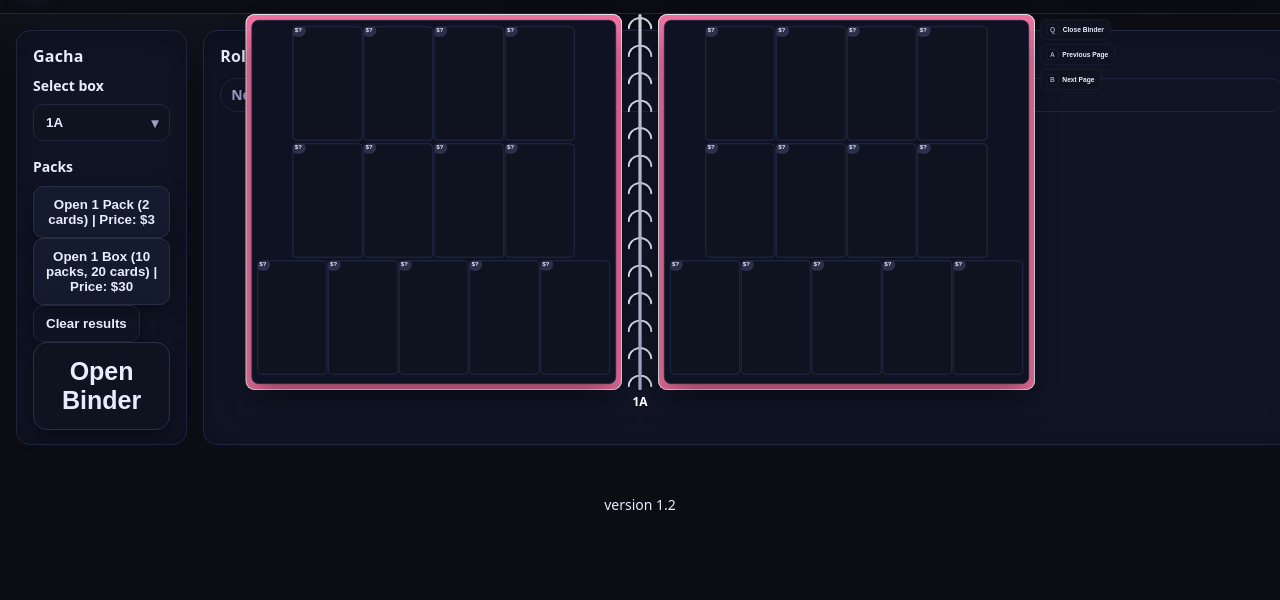
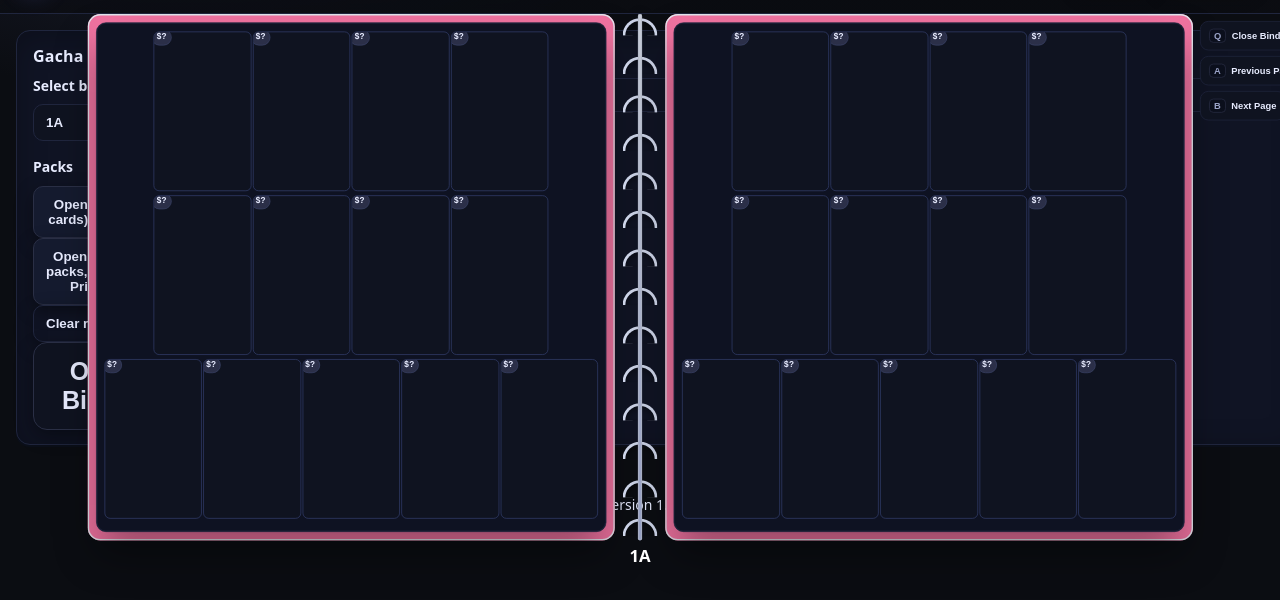
Before and after one commit to cocogatling/cPick, a plain HTML site: page index.html in a window 1280 px wide. Both pictures are taken after a click on the button "Open Binder". Shown: the part 66-666 px from the top of the page. Drawn offline with Linux system fonts and the light colour scheme.

Commit message:
bigger binder

```diff
--- a/index.html
+++ b/index.html
@@ -57,7 +57,7 @@
 	</main>
 
 	<footer class="wrap footer">
-        <p>version 1.2</p>
+        <p>version 1.3</p>
 	</footer>
 
     <!-- Binder Modal -->
--- a/styles.css
+++ b/styles.css
@@ -376,6 +376,6 @@ h1{ font-size:18px; margin:0 }
 }
 
 .binder {
-	transform: scale(0.5);     /* shrink to 50% */
+	transform: scale(0.7);     /* shrink to 50% */
 	transform-origin: top center;  /* anchor from the top center */
 }
```
